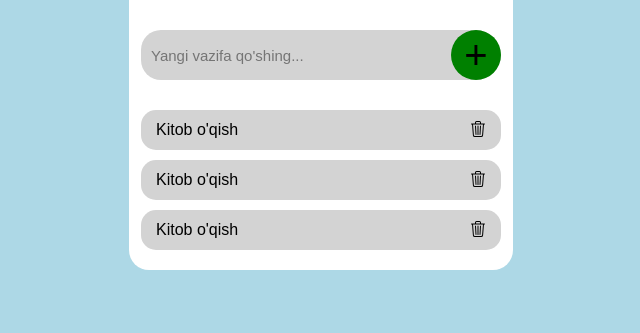
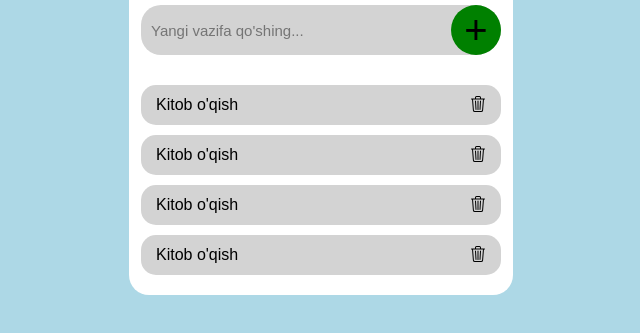
Before and after one commit to baxtiyarovich0102/ToDoList, a plain HTML site: page index.html in a window 1280 px wide. Shown: the part 315-648 px from the top of the page, without its empty margins (319-959 px from the left). Drawn offline with Linux system fonts and the light colour scheme.

Commit message:
Bug fixed

```diff
--- a/index.html
+++ b/index.html
@@ -40,6 +40,12 @@
                     <path d="M6.5 1h3a.5.5 0 0 1 .5.5v1H6v-1a.5.5 0 0 1 .5-.5M11 2.5v-1A1.5 1.5 0 0 0 9.5 0h-3A1.5 1.5 0 0 0 5 1.5v1H1.5a.5.5 0 0 0 0 1h.538l.853 10.66A2 2 0 0 0 4.885 16h6.23a2 2 0 0 0 1.994-1.84l.853-10.66h.538a.5.5 0 0 0 0-1zm1.958 1-.846 10.58a1 1 0 0 1-.997.92h-6.23a1 1 0 0 1-.997-.92L3.042 3.5zm-7.487 1a.5.5 0 0 1 .528.47l.5 8.5a.5.5 0 0 1-.998.06L5 5.03a.5.5 0 0 1 .47-.53Zm5.058 0a.5.5 0 0 1 .47.53l-.5 8.5a.5.5 0 1 1-.998-.06l.5-8.5a.5.5 0 0 1 .528-.47M8 4.5a.5.5 0 0 1 .5.5v8.5a.5.5 0 0 1-1 0V5a.5.5 0 0 1 .5-.5"/>
                   </svg>
                 </button></li>
+
+                <li><p>Kitob o'qish</p><button>
+                    <svg xmlns="http://www.w3.org/2000/svg" width="16" height="16" fill="currentColor" class="bi bi-trash3" viewBox="0 0 16 16">
+                    <path d="M6.5 1h3a.5.5 0 0 1 .5.5v1H6v-1a.5.5 0 0 1 .5-.5M11 2.5v-1A1.5 1.5 0 0 0 9.5 0h-3A1.5 1.5 0 0 0 5 1.5v1H1.5a.5.5 0 0 0 0 1h.538l.853 10.66A2 2 0 0 0 4.885 16h6.23a2 2 0 0 0 1.994-1.84l.853-10.66h.538a.5.5 0 0 0 0-1zm1.958 1-.846 10.58a1 1 0 0 1-.997.92h-6.23a1 1 0 0 1-.997-.92L3.042 3.5zm-7.487 1a.5.5 0 0 1 .528.47l.5 8.5a.5.5 0 0 1-.998.06L5 5.03a.5.5 0 0 1 .47-.53Zm5.058 0a.5.5 0 0 1 .47.53l-.5 8.5a.5.5 0 1 1-.998-.06l.5-8.5a.5.5 0 0 1 .528-.47M8 4.5a.5.5 0 0 1 .5.5v8.5a.5.5 0 0 1-1 0V5a.5.5 0 0 1 .5-.5"/>
+                  </svg>
+                </button></li>
             </ul>
 
         </div>
```
